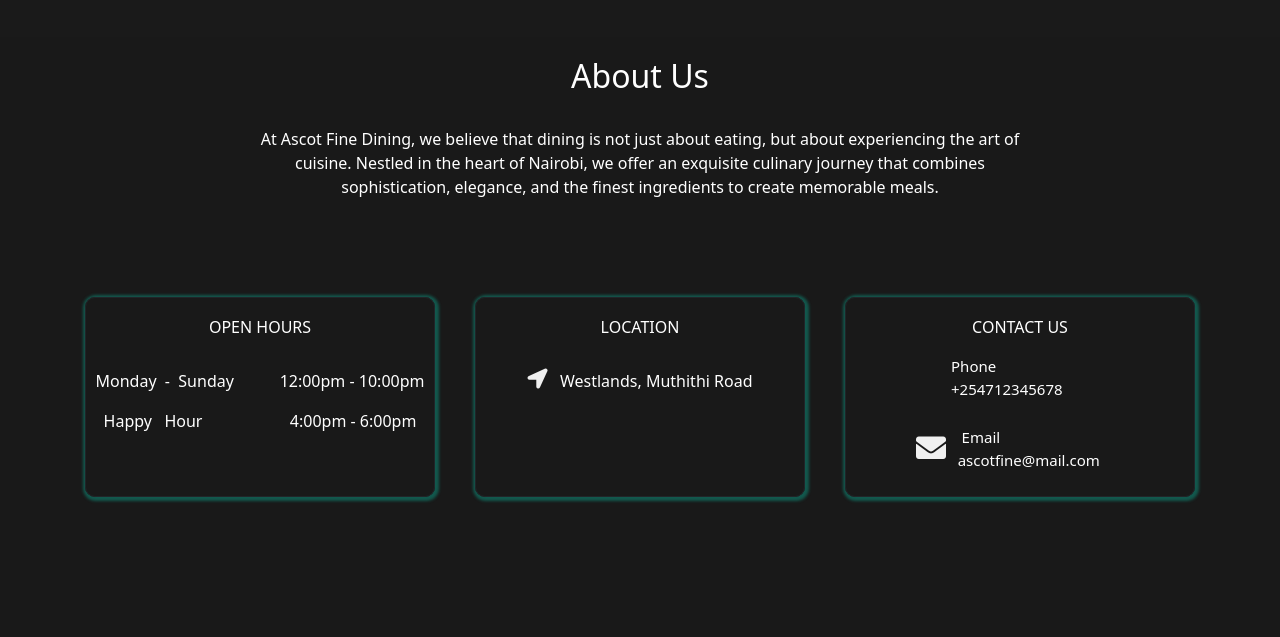
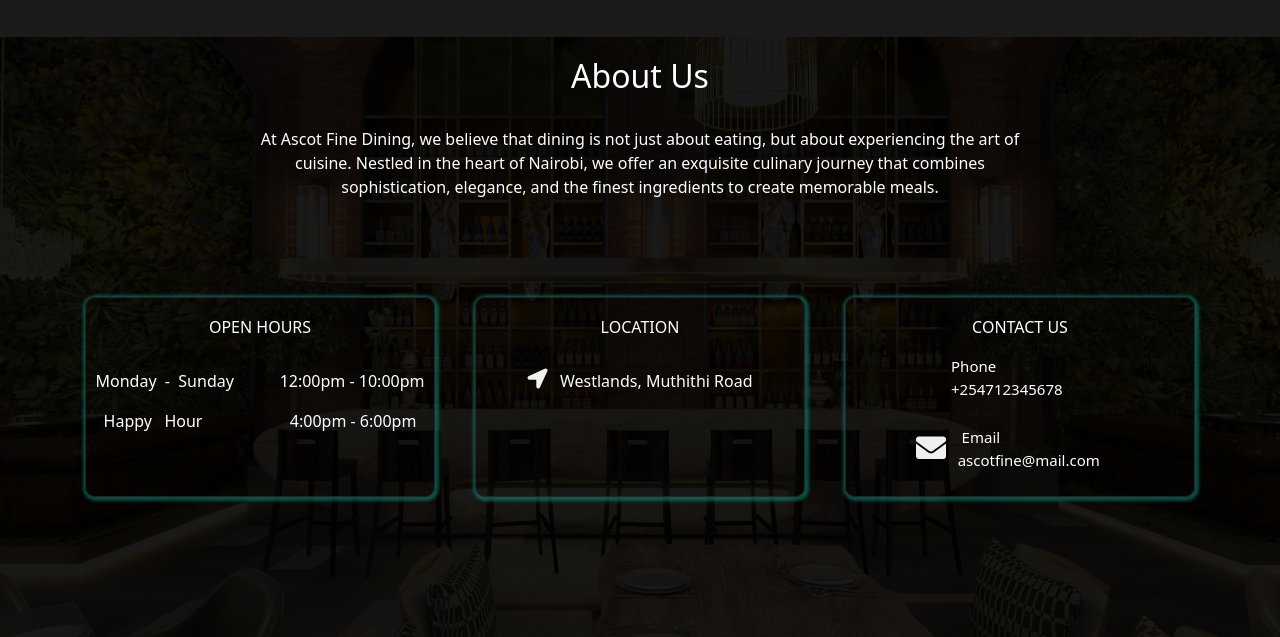
Before and after one commit to KendiSang/Restaurant-website, a plain HTML site: page index.html in a window 1280 px wide. Shown: the part 2163-2800 px from the top of the page. Drawn offline with nearby package versions, Linux system fonts and the light colour scheme.

Commit message:
Update style.css

```diff
--- a/style.css
+++ b/style.css
@@ -483,7 +483,7 @@ color: #0bca9d;
     width: 100%;
     height: 600px;
     overflow: hidden;
-    background-image: url("footer2.jpg");
+    background-image: url("images/footer2.jpg");
     background-size: cover;
     background-position: center;
     background-repeat: no-repeat;
```
